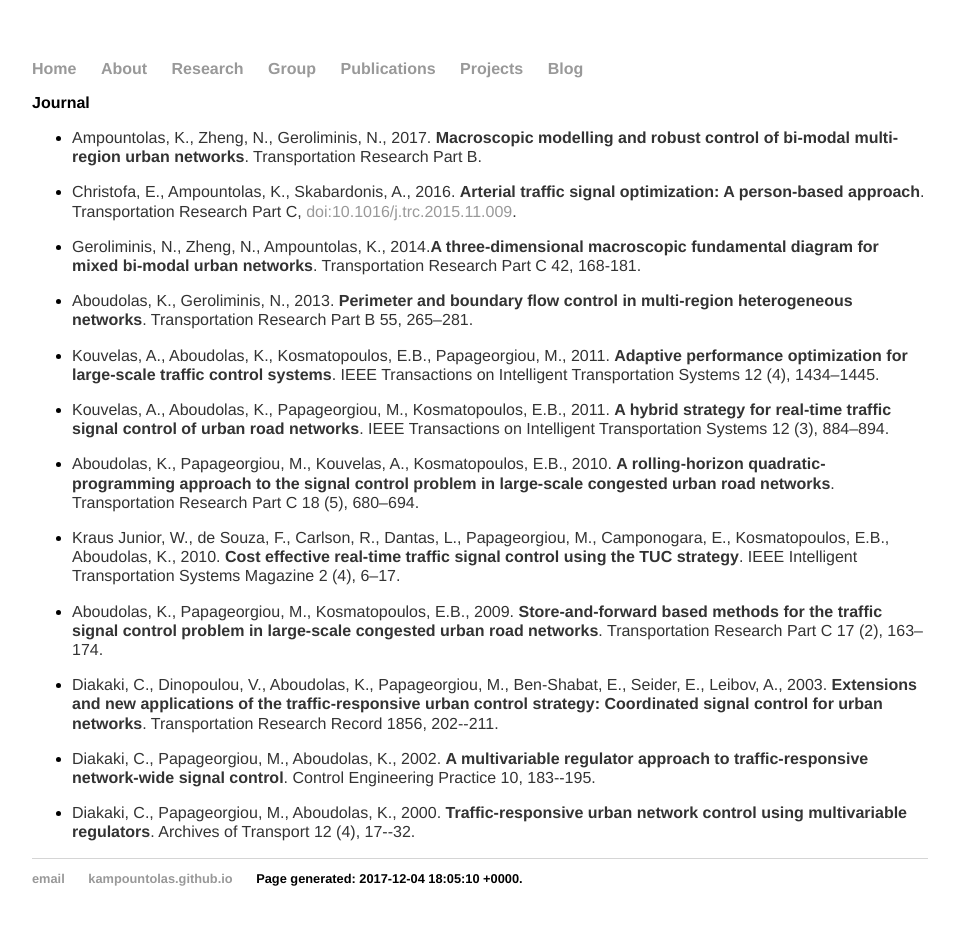
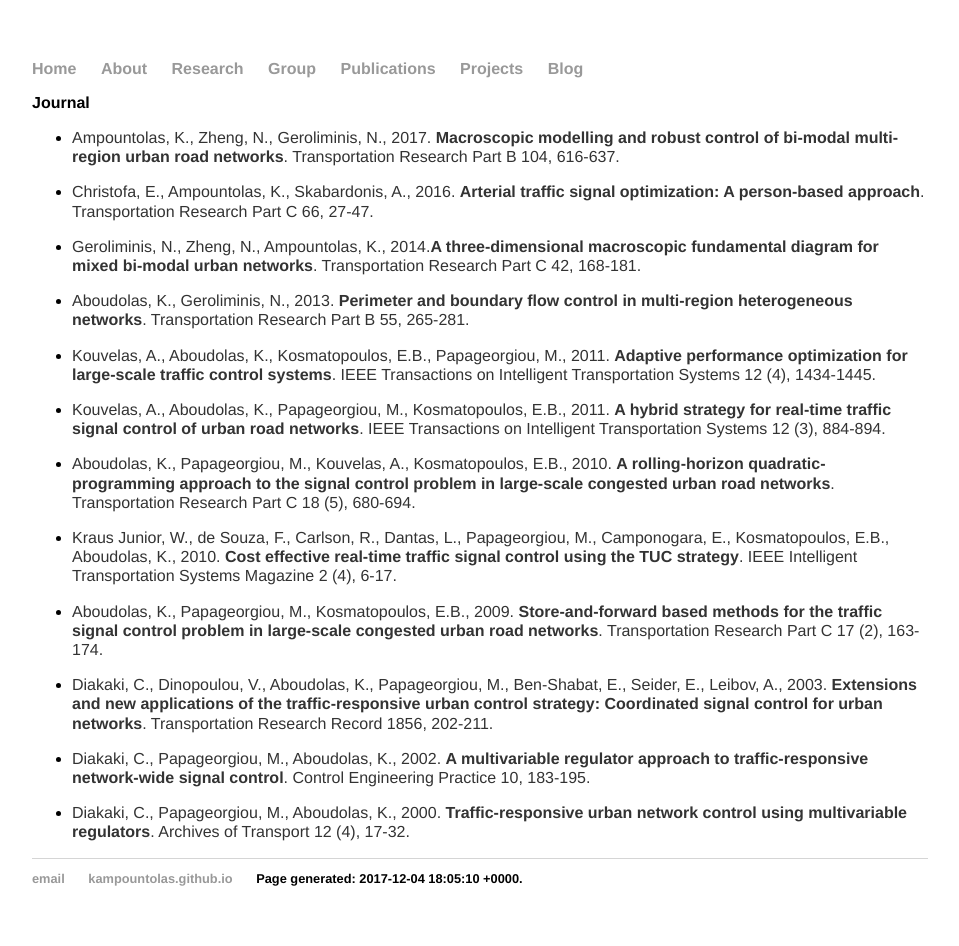
Before and after one commit to kampountolas/kampountolas.github.io, a Jekyll site: the page built from publications/index.html, in a window 1280 px wide. Shown: the whole page, without its empty margins (160-1119 px from the left). Built offline with Jekyll 4.4.1, drawn with Linux system fonts in a browser that asks for light colours; nearby versions of some CDN libraries.

Commit message:
Update index.html

```diff
--- a/publications/index.html
+++ b/publications/index.html
@@ -6,10 +6,10 @@ title: Publications
               <h2>Journal</h2>
                   <ul>
                     <li>
-                        <p>Ampountolas, K., Zheng, N., Geroliminis, N., 2017. <b>Macroscopic modelling and robust control of bi-modal multi-region urban networks</b>. Transportation Research Part B.</p>
+                        <p>Ampountolas, K., Zheng, N., Geroliminis, N., 2017. <b>Macroscopic modelling and robust control of bi-modal multi-region urban road networks</b>. Transportation Research Part B 104, 616-637.</p>
 </li>
 <li>
-                        <p>Christofa, E., Ampountolas, K., Skabardonis, A., 2016. <b>Arterial traffic signal optimization: A person-based approach</b>. Transportation Research Part C, <a href="http://dx.doi.org/10.1016/j.trc.2015.11.009">doi:10.1016/j.trc.2015.11.009</a>.</p>
+                        <p>Christofa, E., Ampountolas, K., Skabardonis, A., 2016. <b>Arterial traffic signal optimization: A person-based approach</b>. Transportation Research Part C 66, 27-47.</p>
                     </li>
                   <li>
                       <p>Geroliminis, N., Zheng, N., Ampountolas, K., 2014.<b>A three-dimensional macroscopic fundamental diagram for mixed bi-modal
@@ -17,41 +17,41 @@ urban networks</b>. Transportation Research Part C 42, 168-181.</p>
                   </li>
                   <li>
                     <p>Aboudolas, K., Geroliminis, N., 2013. <b>Perimeter and boundary flow control in multi-region heterogeneous networks</b>.
-                      Transportation Research Part B 55, 265–281.</p>
+                      Transportation Research Part B 55, 265-281.</p>
                   </li>
                   <li>
                     <p>Kouvelas, A., Aboudolas, K., Kosmatopoulos, E.B., Papageorgiou, M., 2011. <b>Adaptive performance optimization for large-scale traffic control systems</b>.
-                      IEEE Transactions on Intelligent Transportation Systems 12 (4), 1434–1445.</p>
+                      IEEE Transactions on Intelligent Transportation Systems 12 (4), 1434-1445.</p>
                   </li>
                   <li>
                     <p>Kouvelas, A., Aboudolas, K., Papageorgiou, M., Kosmatopoulos, E.B., 2011. <b>A hybrid strategy for real-time traffic signal control of urban road networks</b>.
-                      IEEE Transactions on Intelligent Transportation Systems 12 (3), 884–894.</p>
+                      IEEE Transactions on Intelligent Transportation Systems 12 (3), 884-894.</p>
                   </li>
                   <li>
                     <p>Aboudolas, K., Papageorgiou, M., Kouvelas, A., Kosmatopoulos, E.B., 2010. <b>A rolling-horizon quadratic-programming approach to the signal control problem in large-scale congested urban road networks</b>.
-                      Transportation Research Part C 18 (5), 680–694.</p>
+                      Transportation Research Part C 18 (5), 680-694.</p>
                   </li>
                   <li>
                     <p>Kraus Junior, W., de Souza, F., Carlson, R., Dantas, L., Papageorgiou, M., Camponogara,
                       E., Kosmatopoulos, E.B., Aboudolas, K., 2010. <b>Cost effective real-time traffic signal control using the TUC strategy</b>.
-                      IEEE Intelligent Transportation Systems Magazine 2 (4), 6–17.</p>
+                      IEEE Intelligent Transportation Systems Magazine 2 (4), 6-17.</p>
                   </li>
                   <li>
                     <p>Aboudolas, K., Papageorgiou, M., Kosmatopoulos, E.B., 2009. <b>Store-and-forward based methods for the traffic signal control problem in large-scale congested urban road networks</b>.
-                      Transportation Research Part C 17 (2), 163–174.</p>
+                      Transportation Research Part C 17 (2), 163-174.</p>
                   </li>
                   <li>
                     <p>Diakaki, C., Dinopoulou, V., Aboudolas, K., Papageorgiou, M., Ben-Shabat, E.,
                       Seider, E., Leibov, A., 2003. <b>Extensions and  new applications of the traffic-responsive urban control strategy: Coordinated signal control for urban networks</b>.
-                      Transportation Research Record 1856, 202--211.</p>
+                      Transportation Research Record 1856, 202-211.</p>
                   </li>
                   <li>
                     <p>Diakaki, C., Papageorgiou, M., Aboudolas, K., 2002. <b>A multivariable regulator approach to traffic-responsive network-wide signal control</b>.
-                      Control Engineering Practice 10, 183--195.</b>
+                      Control Engineering Practice 10, 183-195.</b>
                   </li>
                   <li>
                     <p>Diakaki, C., Papageorgiou, M., Aboudolas, K., 2000. <b>Traffic-responsive urban network control using multivariable regulators</b>.
-                      Archives of Transport 12 (4), 17--32.</p>
+                      Archives of Transport 12 (4), 17-32.</p>
                   </li>
                 </ul>
 
```
